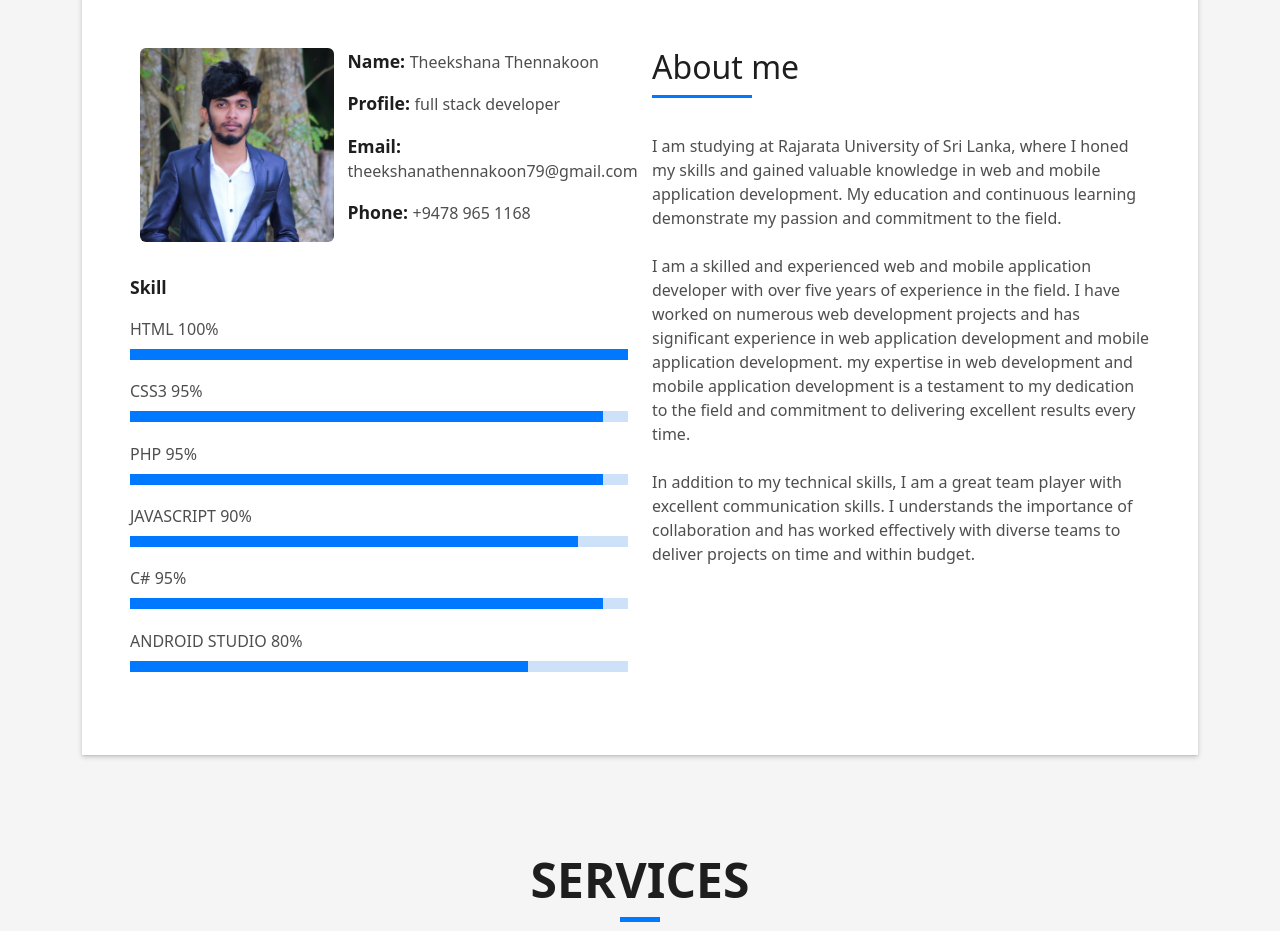
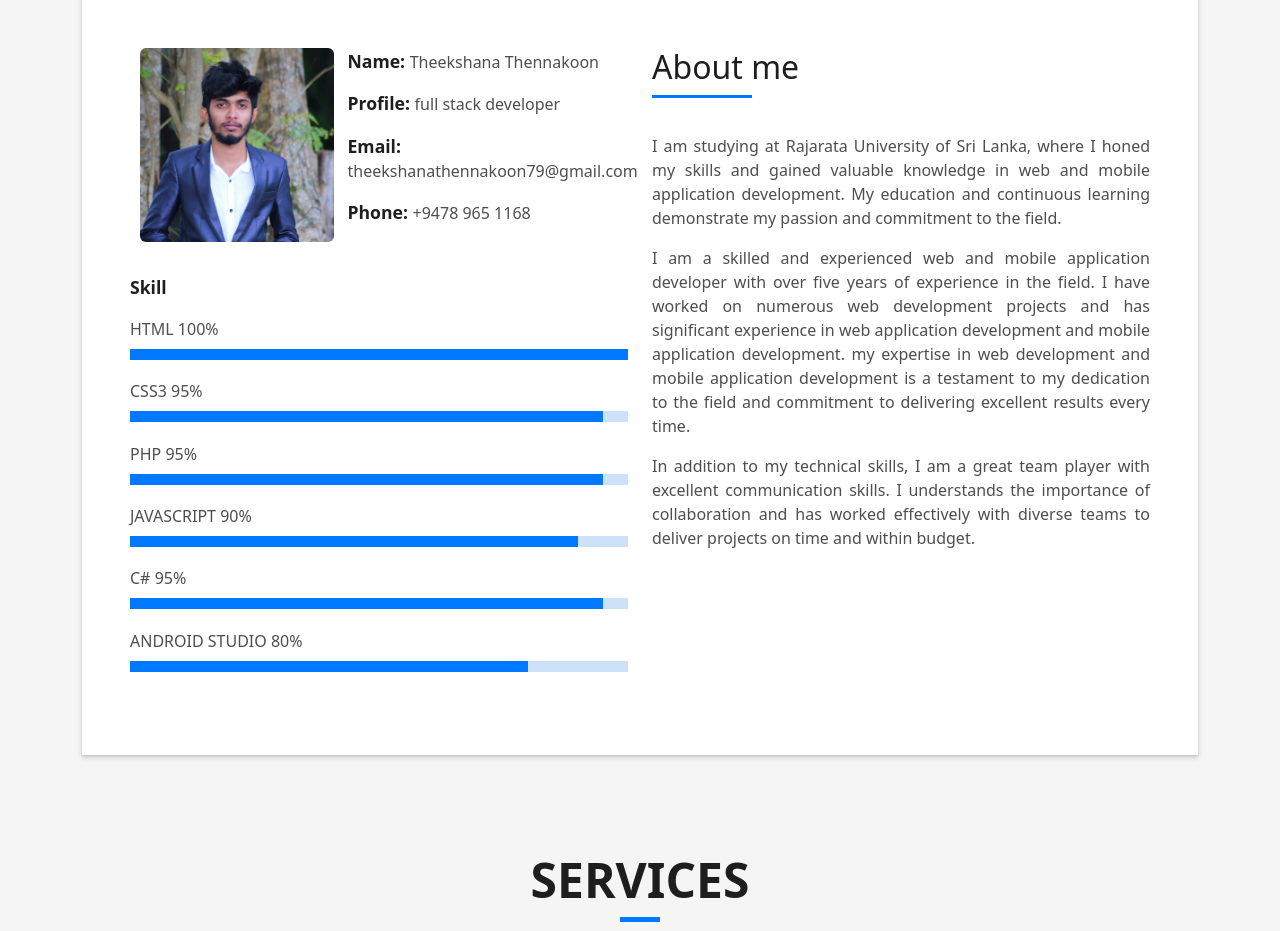
Before and after one commit to theekshana-thennakoon/theekshana-thennakoon.github.io, a plain HTML site: page index.html in a window 1280 px wide. Shown: the part 880-1811 px from the top of the page. Drawn offline with Linux system fonts and the light colour scheme.

Commit message:
Add files via upload

```diff
--- a/index.html
+++ b/index.html
@@ -129,13 +129,15 @@
                         About me
                       </h5>
                     </div>
+                    <p style="text-align:justify">
                       <span style="text-align:justify">
                         I am studying at Rajarata University of Sri Lanka,
                         where I honed my skills and gained valuable knowledge in web and mobile application development.
                         My education and continuous learning demonstrate my passion and commitment to the field.
                       </span>
-                    <br><br>
-                    <span style="text-align:justify">
+                    </p>
+                    <p style="text-align:justify">
+                      <span>
                         I am a skilled and experienced web and mobile application developer with over five years of
                         experience in the field.
                         I have worked on numerous web development projects and has significant experience in web
@@ -144,13 +146,15 @@
                         dedication
                         to the field and commitment to delivering excellent results every time.
                       </span>
-                    <br><br>
-                    <span style="text-align:justify">
+                    </p>
+                    <p style="text-align:justify">
+                      <span>
                         In addition to my technical skills, I am a great team player with excellent communication
                         skills.
                         I understands the importance of collaboration and has worked effectively with diverse teams to
                         deliver projects on time and within budget.
                       </span>
+                    </p>
                   </div>
                 </div>
               </div>
```
Lines whose indentation alone changed are shown as unchanged.
